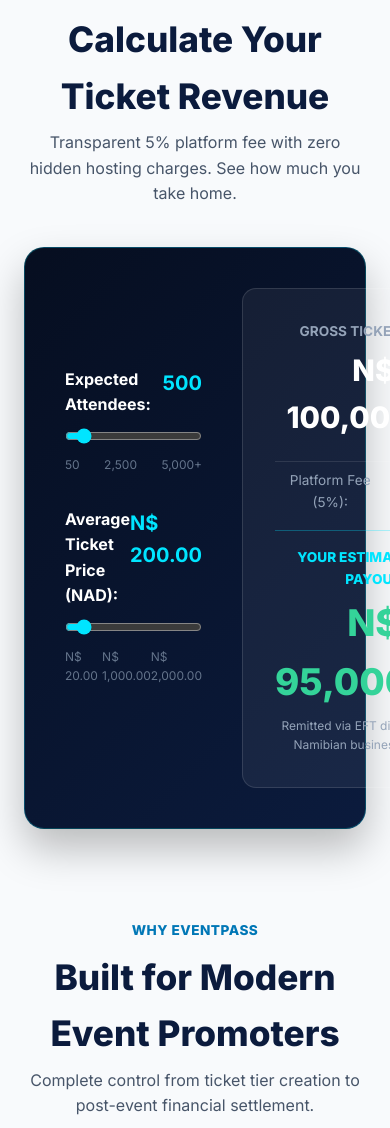
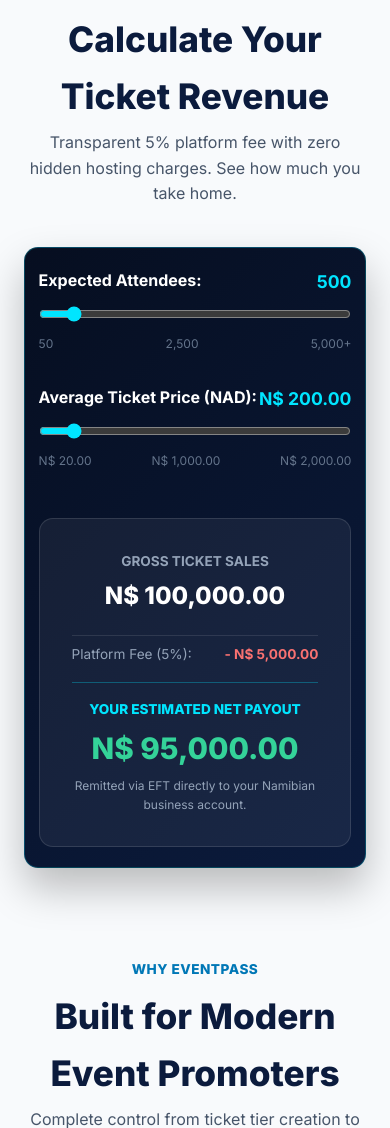
Before and after one commit to rajni030190-Dev/eventpass-namibia, a WordPress theme: template wordpress/wp-content/themes/eventpass-theme/page-list-your-event.php in a window 390 px wide. Shown: the part 906-2034 px from the top of the page. Run offline with PHP 8.4 and a stand-in for WordPress, Linux system fonts and the light colour scheme; the site name, menu and one post (Sample post) are stand-ins, and other content is empty.

Commit message:
fix(responsive): stack profit calculator on mobile and prevent horizontal overflow

```diff
--- a/wordpress/wp-content/themes/eventpass-theme/page-list-your-event.php
+++ b/wordpress/wp-content/themes/eventpass-theme/page-list-your-event.php
@@ -39,6 +39,31 @@ get_header();
 <!-- Interactive Revenue Calculator & Value Proposition -->
 <div class="container" style="padding: 5rem 1.5rem 5.5rem;">
 
+    <style>
+    @media (max-width: 768px) {
+        .ep-calc-card {
+            padding: 1.5rem 1rem !important;
+            border-radius: 14px !important;
+            margin: 0 !important;
+        }
+        .ep-calc-grid {
+            grid-template-columns: 1fr !important;
+            gap: 1.5rem !important;
+        }
+        #calcNetDisplay {
+            font-size: 1.85rem !important;
+        }
+        #calcGrossDisplay {
+            font-size: 1.5rem !important;
+        }
+    }
+    @media (max-width: 480px) {
+        .ep-calc-card {
+            padding: 1.25rem 0.85rem !important;
+        }
+    }
+    </style>
+
     <!-- Interactive Calculator Section -->
     <div id="calculator" style="margin-bottom: 5.5rem;">
         <div style="text-align: center; max-width: 650px; margin: 0 auto 2.5rem;">
@@ -47,8 +72,8 @@ get_header();
             <p style="color: var(--ep-slate-600); font-size: 1rem;">Transparent 5% platform fee with zero hidden hosting charges. See how much you take home.</p>
         </div>
 
-        <div style="max-width: 900px; margin: 0 auto; background: linear-gradient(135deg, #060E20 0%, #0B1B3D 100%); border: 1px solid rgba(0,229,255,0.25); border-radius: 20px; padding: 2.5rem; color: #fff; box-shadow: 0 20px 40px rgba(0,0,0,0.25);">
-            <div style="display: grid; grid-template-columns: 1.2fr 1fr; gap: 2.5rem; align-items: center;">
+        <div class="ep-calc-card" style="max-width: 900px; margin: 0 auto; background: linear-gradient(135deg, #060E20 0%, #0B1B3D 100%); border: 1px solid rgba(0,229,255,0.25); border-radius: 20px; padding: 2.5rem; color: #fff; box-shadow: 0 20px 40px rgba(0,0,0,0.25);">
+            <div class="ep-calc-grid" style="display: grid; grid-template-columns: 1.2fr 1fr; gap: 2.5rem; align-items: center;">
 
                 <!-- Inputs -->
                 <div>
--- a/wordpress/wp-content/themes/eventpass-theme/style.css
+++ b/wordpress/wp-content/themes/eventpass-theme/style.css
@@ -1567,3 +1567,36 @@ img {
                 padding: 1rem 1.25rem;
             }
         }
+
+        /* Responsive Grid & Mobile Viewport Fixes */
+        @media (max-width: 768px) {
+            .ep-calc-card {
+                padding: 1.5rem 1rem !important;
+                border-radius: 14px !important;
+            }
+            .ep-calc-grid {
+                grid-template-columns: 1fr !important;
+                gap: 1.5rem !important;
+            }
+            #calcNetDisplay {
+                font-size: 1.85rem !important;
+            }
+            #calcGrossDisplay {
+                font-size: 1.5rem !important;
+            }
+            .ep-single-event-grid,
+            .ep-checkout-grid,
+            .ep-dashboard-grid,
+            .ep-hiw-grid {
+                grid-template-columns: 1fr !important;
+                gap: 2rem !important;
+            }
+        }
+        @media (max-width: 480px) {
+            .ep-calc-card {
+                padding: 1.25rem 0.85rem !important;
+            }
+            #calcAttendeesDisplay, #calcPriceDisplay {
+                font-size: 1.1rem !important;
+            }
+        }
```
